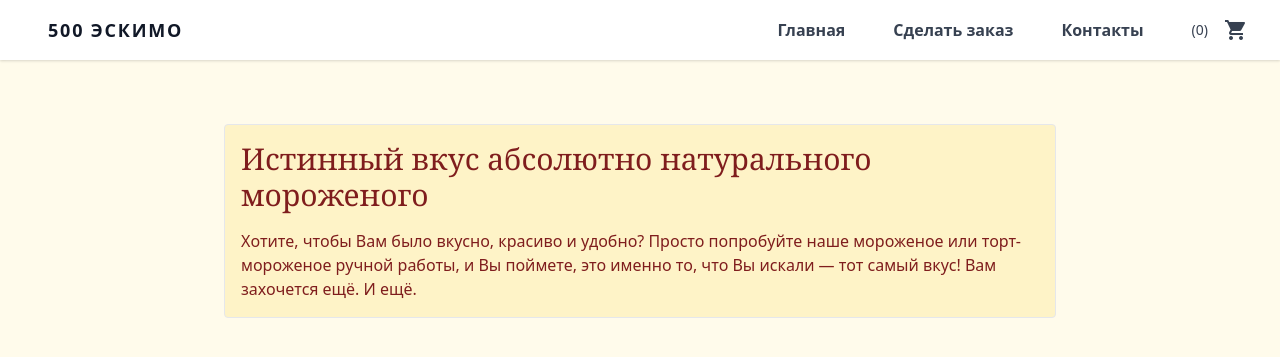
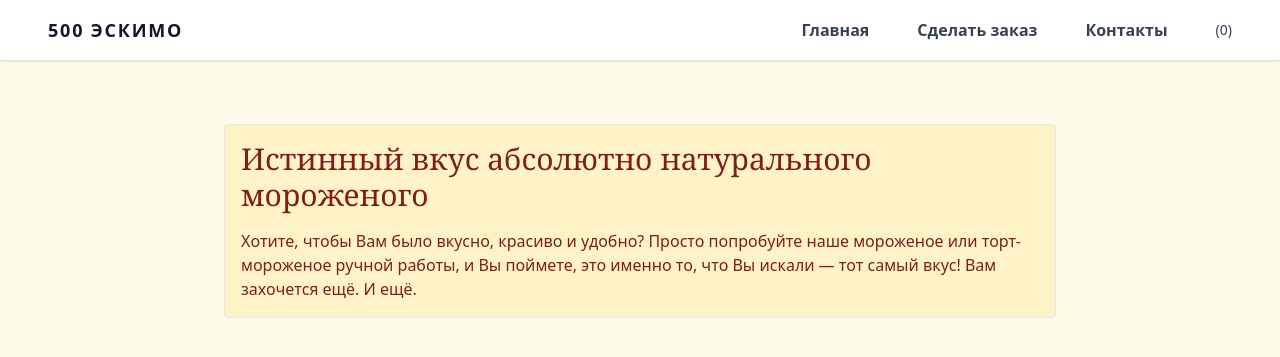
Before and after one commit to ilvits/icecream_shop, a Django app: page / in a window 1280 px wide. Shown: the top 357 px of the page. Run offline with Django 3.2, Linux system fonts and the light colour scheme; parts of the project's set-up code (start-up, migrations or seed data) failed here and were passed over.

Commit message:
list changes

```diff
--- a/shop/templates/shop/base.html
+++ b/shop/templates/shop/base.html
@@ -57,7 +57,7 @@
                     {% endif %}
                 {% endwith %}
             </a>
-            <span class="material-icons">shopping_cart</span>
+            <span class="material-icons sm:hidden">shopping_cart</span>
         </div>
     </div>
     <div class="container mx-auto mt-8 px-4">
```
